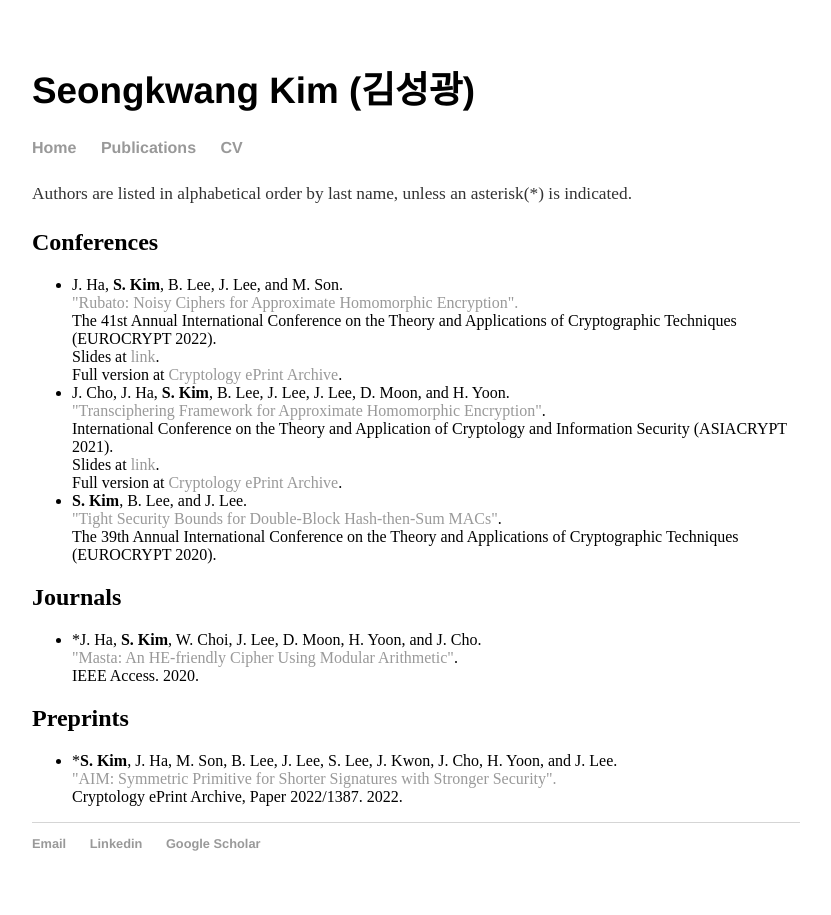
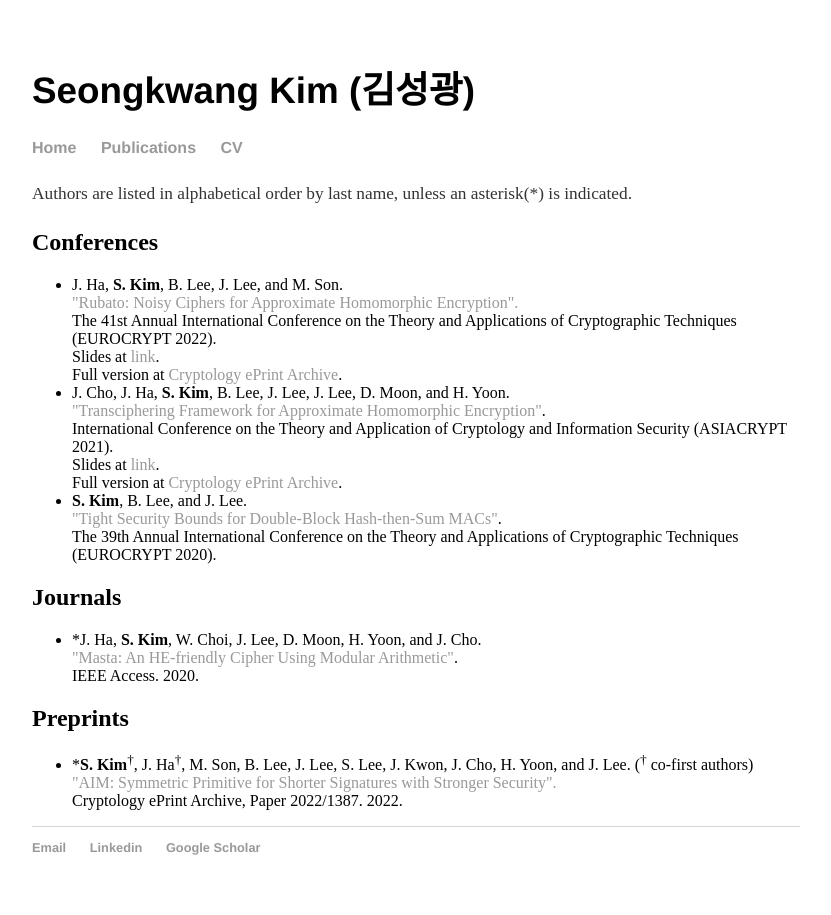
Before and after one commit to sgk1m/sgk1m.github.io, a Jekyll site: the page built from publications.html, in a window 1280 px wide. Shown: the whole page, without its empty margins (224-1055 px from the left). Built offline with Jekyll 4.4.1, drawn with Linux system fonts in a browser that asks for light colours.

Commit message:
Update publications.html

```diff
--- a/publications.html
+++ b/publications.html
@@ -32,7 +32,7 @@ title: Publications - Seongkwang Kim
 	</ul>
 	<h2>Preprints</h2>
 	<ul>
-		<li>*<b>S. Kim</b>, J. Ha, M. Son, B. Lee, J. Lee, S. Lee, J. Kwon, J. Cho, H. Yoon, and J. Lee. <br>
+		<li>*<b>S. Kim</b><sup><span>&#8224;</span></sup>, J. Ha<sup><span>&#8224;</span></sup>, M. Son, B. Lee, J. Lee, S. Lee, J. Kwon, J. Cho, H. Yoon, and J. Lee. (<sup><span>&#8224;</span></sup> co-first authors) <br>
 			<a href="https://eprint.iacr.org/2022/1387">"AIM: Symmetric Primitive for Shorter Signatures with Stronger Security". </a> <br>
 			Cryptology ePrint Archive, Paper 2022/1387. 2022.
 		</li>
```
